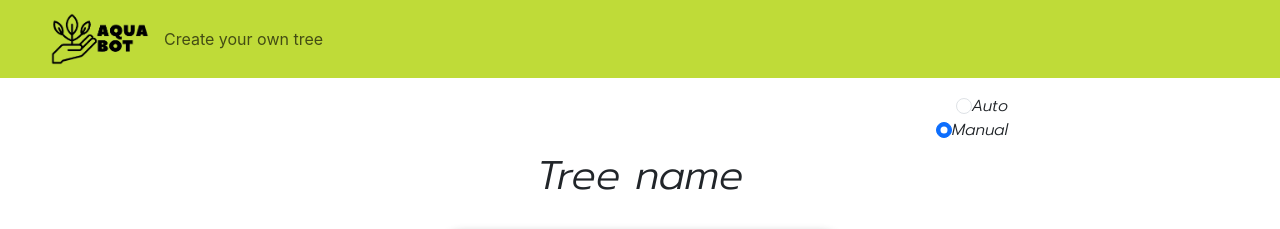
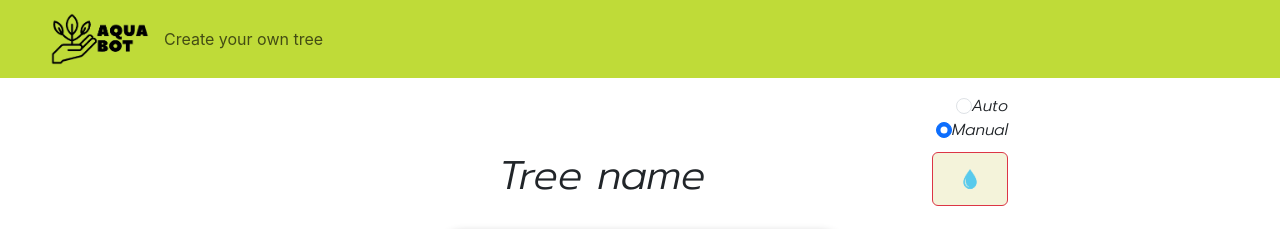
Before and after one commit to Exceed19-Group14/project-frontend-2, a React (Vite) app: page /detail in a window 1280 px wide. Shown: the top 229 px of the page. Built offline with nearby package versions, Linux system fonts and the light colour scheme.

Commit message:
add water button

```diff
--- a/src/App.css
+++ b/src/App.css
@@ -15,3 +15,15 @@ font-family: 'Prompt', sans-serif;
     border-radius: 90px;
     width:35%;
 }
+
+.water{
+    width: 50px;
+    height: 40px;
+}
+
+.btn {
+    width: auto;
+    height: auto;
+    float: right;
+    background-color: rgb(244, 243, 218);
+}
--- a/src/Detail.jsx
+++ b/src/Detail.jsx
@@ -1,13 +1,17 @@
 import Card from "./components/card";
-import pic from "./components/default.png";
 import Radio from "./components/radio-button";
+import pic from "./components/water-b.png";
+import "./App.css"
 
 function Detail() {
   return (
     <div >
       < Radio/>
+      <button type="button" class="btn btn-danger " >
+        <img src={pic} className='water'/>
+      </button>
       <h1>Tree name</h1>
-      <Card img={'https://cdn-icons-png.flaticon.com/512/1752/1752941.png'}/>
+      <Card img={'https://cdn-icons-png.flaticon.com/512/1752/1752941.png'} />
       <div className="detail" >
         <h4>Temperature: </h4>
         </div>
```
Also changed, not shown: src/components/water-b.png (added), src/styles/Home.css (line endings or trailing spaces).
